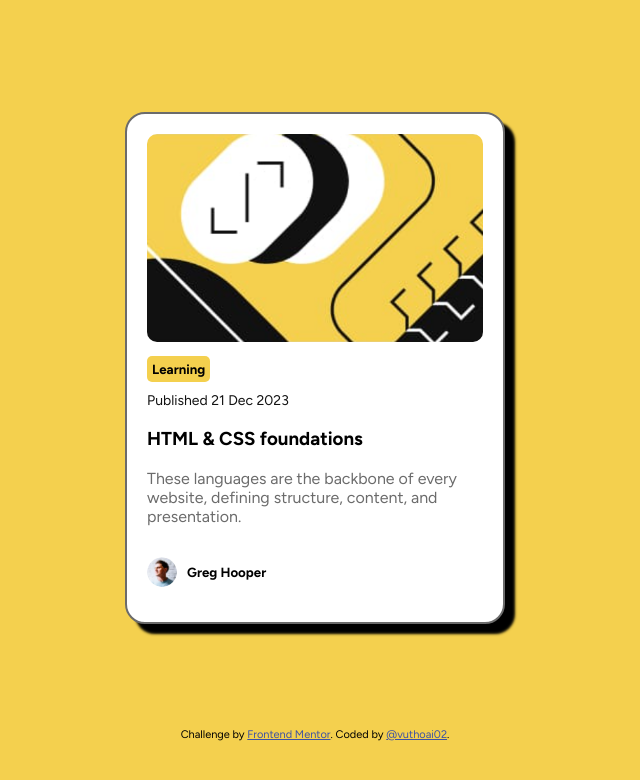
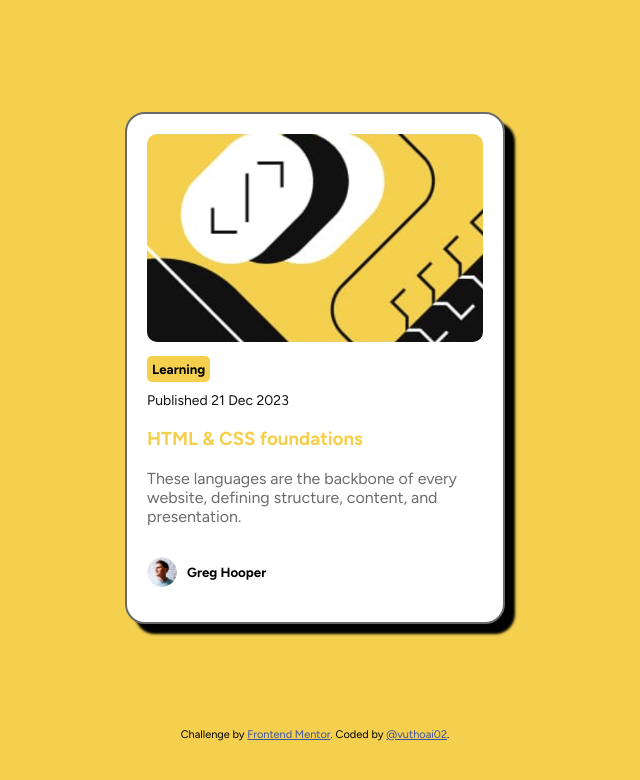
Before and after one commit to vuthoai02/blog-preview-card-main, a plain HTML site: page index.html in a window 1280 px wide. In both pictures the pointer is over the element "HTML & CSS foundations". Shown: the whole page, without its empty margins (325-965 px from the left). Drawn offline with Linux system fonts and the light colour scheme.

Commit message:
Update index.html

```diff
--- a/index.html
+++ b/index.html
@@ -114,6 +114,11 @@
         margin: 0;
       }
 
+      .card-component .card .card-content .card-content-header .card-title:hover{
+        color: hsl(47, 88%, 63%);
+        cursor: pointer;
+      }
+
       .card-component .card .card-content .card-content-header .card-title:active {
         color: hsl(47, 88%, 63%);
         cursor: pointer;
```
